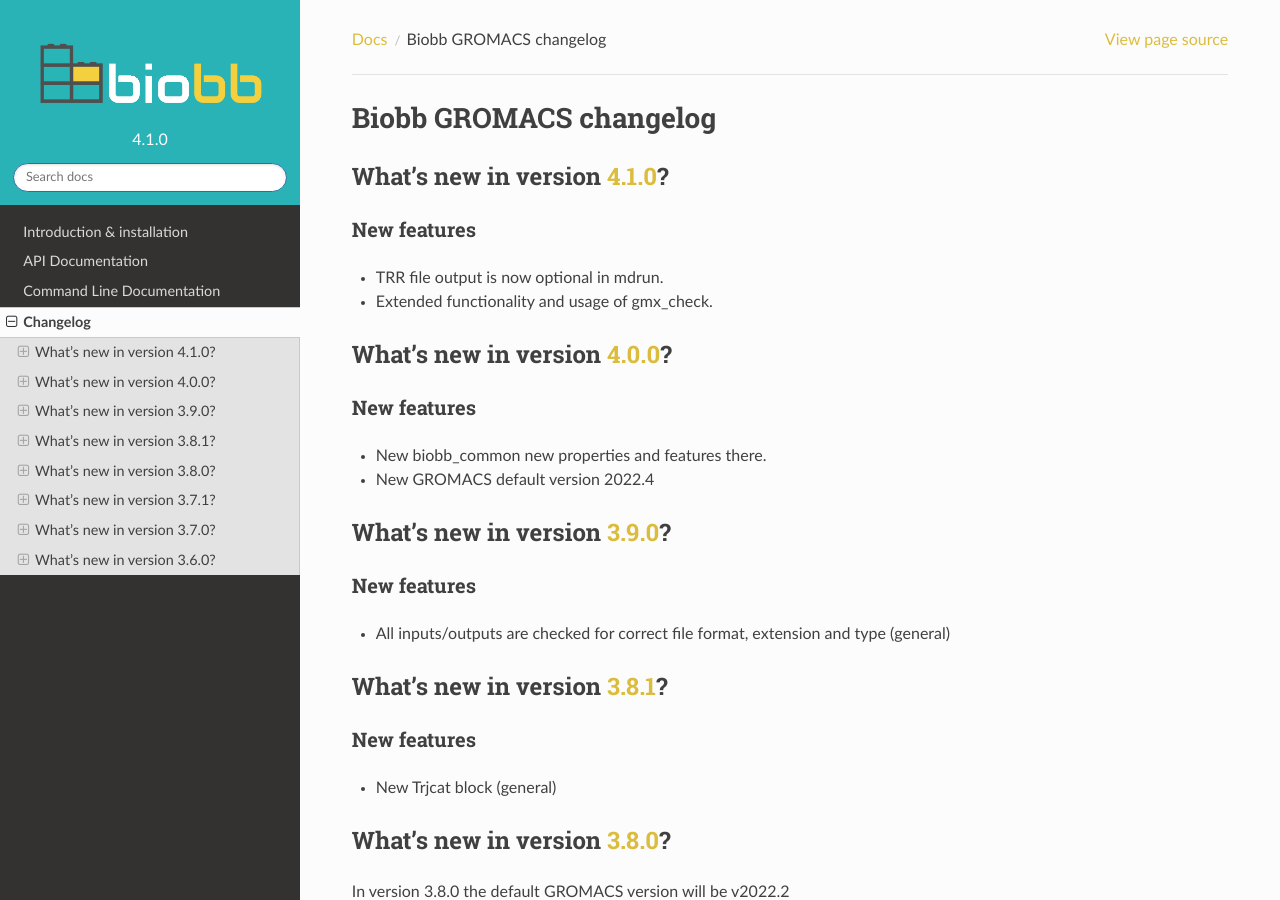
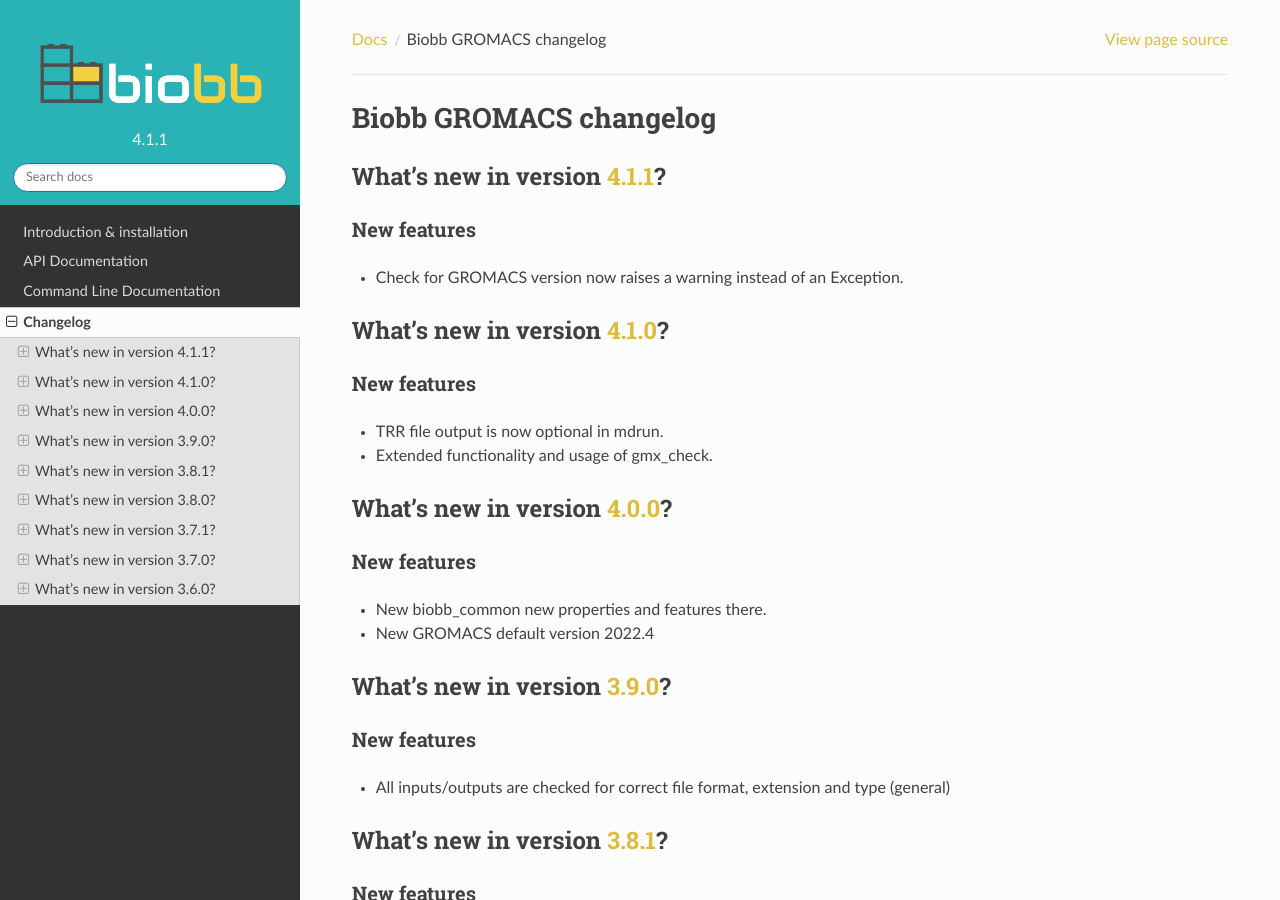
Before and after one commit to bioexcel/biobb_gromacs, a Sphinx documentation site: the page built from biobb_gromacs/docs/source/change_log.md, in a window 1280 px wide and 900 px high. Built offline with Sphinx 7.4.7 and the Read the Docs theme 2.0.0, drawn with Linux system fonts in a browser that asks for light colours.

Commit message:
Minor release Check Version Warning

```diff
--- a/biobb_gromacs/__init__.py
+++ b/biobb_gromacs/__init__.py
@@ -1,3 +1,3 @@
 name = "biobb_gromacs"
 __all__ = ["gromacs", "gromacs_extra"]
-__version__ = "4.1.0"
+__version__ = "4.1.1"
--- a/biobb_gromacs/docs/source/change_log.md
+++ b/biobb_gromacs/docs/source/change_log.md
@@ -1,4 +1,10 @@
 # Biobb GROMACS changelog
+
+## What's new in version [4.1.1](https://github.com/bioexcel/biobb_gromacs/releases/tag/v4.1.1)?
+
+### New features
+
+* Check for GROMACS version now raises a warning instead of an Exception.
 
 ## What's new in version [4.1.0](https://github.com/bioexcel/biobb_gromacs/releases/tag/v4.1.0)?
 
--- a/biobb_gromacs/docs/source/conf.py
+++ b/biobb_gromacs/docs/source/conf.py
@@ -77,9 +77,9 @@ author = u'Bioexcel Project'
 # built documents.
 #
 # The short X.Y version.
-version = u'4.1.0'
+version = u'4.1.1'
 # The full version, including alpha/beta/rc tags.
-release = u'4.1.0'
+release = u'4.1.1'
 
 # The language for content autogenerated by Sphinx. Refer to documentation
 # for a list of supported languages.
--- a/biobb_gromacs/docs/source/schema.html
+++ b/biobb_gromacs/docs/source/schema.html
@@ -10,7 +10,7 @@
   "applicationSubCategory": "http://www.edamontology.org/topic_3892",
   "citation": "https://www.nature.com/articles/s41597-019-0177-4",
   "license": "https://www.apache.org/licenses/LICENSE-2.0",
-  "softwareVersion": "4.1.0",
+  "softwareVersion": "4.1.1",
   "applicationSuite": "BioBB BioExcel Building Blocks",
   "codeRepository": "https://github.com/bioexcel/biobb_gromacs",
   "isAccessibleForFree": "True",
--- a/setup.py
+++ b/setup.py
@@ -5,7 +5,7 @@ with open("README.md", "r") as fh:
 
 setuptools.setup(
     name="biobb_gromacs",
-    version="4.1.0",
+    version="4.1.1",
     author="Biobb developers",
     author_email="pau.andrio@bsc.es",
     description="biobb_gromacs is the Biobb module collection to perform molecular dynamics simulations.",
```
Also changed, not shown: README.md (+7 -7 lines), biobb_gromacs/docs/source/command_line.md (+3 -2 lines), biobb_gromacs/docs/source/readme.md (+7 -7 lines), 1 other file.
